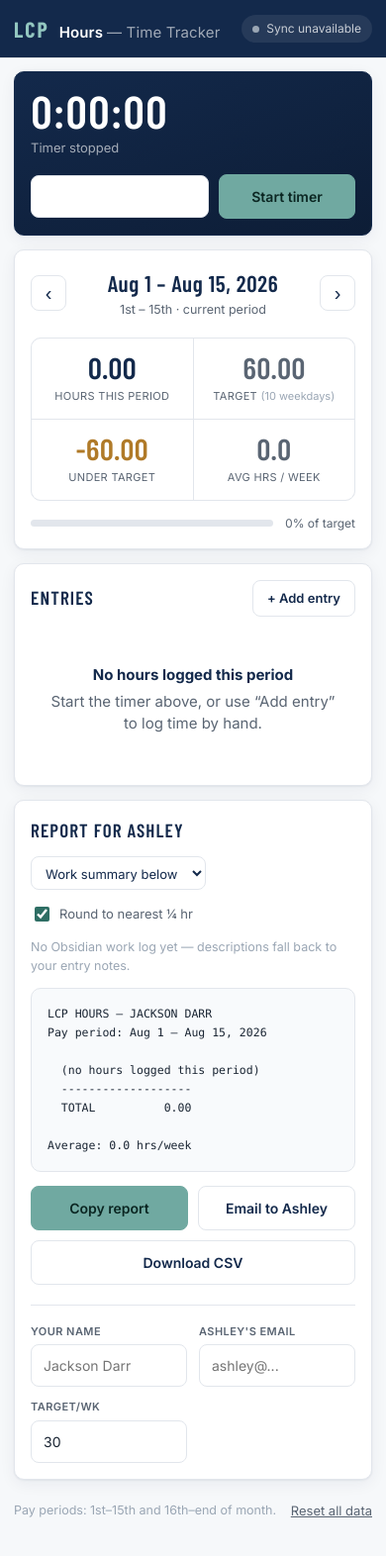
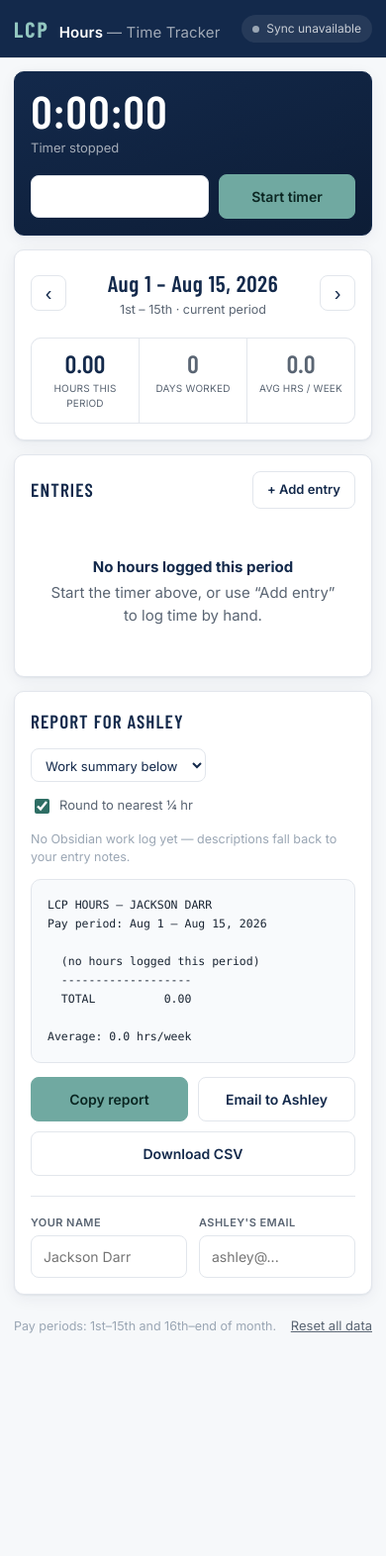
Before and after one commit to jd182-jpg/lcp-hours, a plain HTML site: page index.html in a window 390 px wide. Shown: the whole page at 99% size. After the commit the page ends 1398 px from the top, so only its background shows below. Drawn offline with nearby package versions, Linux system fonts and the light colour scheme.

Commit message:
Drop the target stat, and make the app installable on a phone
Payroll pays an estimate and trues up the next period, so an over/under target
number was noise. Replaced with days worked; removed the progress bar and the
target setting, including a dangling $('sTarget') write that would have thrown
on every incoming remote sync.

Adds a manifest, icons, and a service worker so the site installs to a home
screen and works with no signal. The worker is network-first: a timesheet
silently running stale cached code is worse than a slower load.

Co-Authored-By: Claude Opus 4.8 <noreply@anthropic.com>

```diff
--- a/app.js
+++ b/app.js
@@ -9,7 +9,7 @@
 const LS_KEY = 'lcp-hours-v1';
 const WL_KEY = 'lcp-worklog-v1';
 const DEFAULTS = {
-  name: '', email: '', targetPerWeek: 30, entries: [], timer: null,
+  name: '', email: '', entries: [], timer: null,
   detailMode: 'summary', updatedAt: 0
 };
 
@@ -96,16 +96,6 @@ function inPeriod(dateStr, p) {
   const d = parseYmd(dateStr);
   return d >= p.from && d <= p.to;
 }
-/** Weekdays (Mon–Fri) in a period — used to prorate the weekly target. */
-function weekdaysIn(p) {
-  let n = 0;
-  for (let d = new Date(p.from); d <= p.to; d.setDate(d.getDate() + 1)) {
-    const w = d.getDay();
-    if (w >= 1 && w <= 5) n++;
-  }
-  return n;
-}
-
 /* ------------------------------------------------------------- formatting */
 
 function hhmmss(ms) {
@@ -271,29 +261,12 @@ function renderPeriod() {
   $('periodSub').textContent = halfTxt + (isNow ? '  ·  current period' : '');
 
   const total = totalFor(p);
-  const wk = weekdaysIn(p);
-  const perDay = (Number(state.targetPerWeek) || 0) / 5;
-  const target = round2(wk * perDay);
-  const diff = round2(total - target);
-
   $('statTotal').textContent = total.toFixed(2);
-  $('statTarget').textContent = target.toFixed(2);
-  $('targetHint').textContent = `(${wk} weekdays)`;
-
-  const dEl = $('statDiff');
-  dEl.textContent = (diff >= 0 ? '+' : '') + diff.toFixed(2);
-  dEl.className = 'stat-num ' + (Math.abs(diff) < 0.005 ? 'muted' : diff > 0 ? 'pos' : 'neg');
-  $('diffLbl').textContent = diff >= 0 ? 'over target' : 'under target';
+  $('statDays').textContent = new Set(entriesFor(p).map(e => e.date)).size;
 
   // Average per week across the period's calendar length.
   const days = Math.round((p.to - p.from) / 86400000) + 1;
   $('statAvg').textContent = (total / (days / 7)).toFixed(1);
-
-  const pct = target > 0 ? (total / target) * 100 : 0;
-  const fill = $('barFill');
-  fill.style.width = Math.min(100, pct).toFixed(1) + '%';
-  fill.classList.toggle('over', pct > 100);
-  $('barPct').textContent = Math.round(pct) + '%';
 }
 
 function renderEntries() {
@@ -614,14 +587,13 @@ function wire() {
   };
   bind('sName', 'name', false);
   bind('sEmail', 'email', false);
-  bind('sTarget', 'targetPerWeek', true);
 
   $('btnWipe').addEventListener('click', () => {
     if (!confirm('Delete all logged hours and settings? This cannot be undone.')) return;
     state = Object.assign({}, DEFAULTS);
     viewPeriod = periodOf(new Date());
     save();
-    $('sName').value = ''; $('sEmail').value = ''; $('sTarget').value = state.targetPerWeek;
+    $('sName').value = ''; $('sEmail').value = '';
     render();
     toast('All data cleared');
   });
@@ -633,7 +605,6 @@ window.LCPApplyRemote = function (remote) {
   state = Object.assign({}, DEFAULTS, remote);
   $('sName').value = state.name || '';
   $('sEmail').value = state.email || '';
-  $('sTarget').value = state.targetPerWeek;
   try { localStorage.setItem(LS_KEY, JSON.stringify(state)); } catch (e) {}
   render();
 };
@@ -653,6 +624,14 @@ window.LCPSetSyncBadge = function (label, on) {
 wire();
 render();
 
+// Offline support, and what makes this installable as a phone app. Non-fatal if it fails.
+if ('serviceWorker' in navigator && location.protocol !== 'file:') {
+  window.addEventListener('load', () => {
+    navigator.serviceWorker.register('sw.js')
+      .catch(e => console.warn('Service worker not registered:', e));
+  });
+}
+
 // Load the optional sync layer last so the app works with or without it.
 (function () {
   const s = document.createElement('script');
--- a/index.html
+++ b/index.html
@@ -5,6 +5,12 @@
 <meta name="viewport" content="width=device-width, initial-scale=1">
 <meta name="theme-color" content="#13294B">
 <title>LCP Hours — Time Tracker</title>
+<link rel="manifest" href="manifest.json">
+<link rel="apple-touch-icon" href="icons/apple-touch-icon.png">
+<link rel="icon" href="icons/icon-192.png">
+<meta name="mobile-web-app-capable" content="yes">
+<meta name="apple-mobile-web-app-capable" content="yes">
+<meta name="apple-mobile-web-app-title" content="LCP Hours">
 <link rel="preconnect" href="https://fonts.googleapis.com">
 <link rel="preconnect" href="https://fonts.gstatic.com" crossorigin>
 <link href="https://fonts.googleapis.com/css2?family=Inter:wght@400;500;600;700&family=Barlow+Condensed:wght@500;600;700&display=swap" rel="stylesheet">
@@ -58,22 +64,13 @@
         <div class="stat-lbl">Hours this period</div>
       </div>
       <div class="stat">
-        <div class="stat-num muted" id="statTarget">0.00</div>
-        <div class="stat-lbl">Target <span class="tiny" id="targetHint"></span></div>
-      </div>
-      <div class="stat">
-        <div class="stat-num" id="statDiff">0.00</div>
-        <div class="stat-lbl" id="diffLbl">vs target</div>
+        <div class="stat-num muted" id="statDays">0</div>
+        <div class="stat-lbl">Days worked</div>
       </div>
       <div class="stat">
         <div class="stat-num muted" id="statAvg">0.0</div>
         <div class="stat-lbl">Avg hrs / week</div>
       </div>
-    </div>
-
-    <div class="bar-wrap">
-      <div class="bar"><div class="bar-fill" id="barFill"></div></div>
-      <div class="bar-legend"><span id="barPct">0%</span> of target</div>
     </div>
   </section>
 
@@ -144,10 +141,6 @@
         <label for="sEmail">Ashley's email</label>
         <input type="email" id="sEmail" class="in" placeholder="ashley@...">
       </div>
-      <div class="ff ff-sm">
-        <label for="sTarget">Target/wk</label>
-        <input type="number" id="sTarget" class="in" step="0.5" min="0" max="80">
-      </div>
     </div>
   </section>
 
--- a/styles.css
+++ b/styles.css
@@ -24,7 +24,8 @@ body{
   color:var(--ink);
   font:15px/1.5 'Inter',system-ui,-apple-system,sans-serif;
   -webkit-font-smoothing:antialiased;
-  padding-bottom:48px;
+  /* Extra inset keeps the footer clear of the iPhone home indicator when installed. */
+  padding-bottom:calc(48px + env(safe-area-inset-bottom,0px));
 }
 .wrap{max-width:920px;margin:0 auto;padding:0 20px}
 .hidden{display:none !important}
@@ -108,7 +109,7 @@ body{
 }
 .nav-btn:hover{border-color:var(--teal);color:var(--teal-dk);background:#F4F9F8}
 
-.stats{display:grid;grid-template-columns:repeat(4,1fr);gap:1px;background:var(--line);
+.stats{display:grid;grid-template-columns:repeat(3,1fr);gap:1px;background:var(--line);
   border:1px solid var(--line);border-radius:var(--r);overflow:hidden}
 .stat{background:#fff;padding:14px 12px;text-align:center}
 .stat-num{
@@ -116,16 +117,7 @@ body{
   color:var(--navy);font-variant-numeric:tabular-nums;
 }
 .stat-num.muted{color:var(--muted)}
-.stat-num.pos{color:var(--teal-dk)}
-.stat-num.neg{color:var(--amber)}
 .stat-lbl{font-size:11px;color:var(--muted);margin-top:5px;letter-spacing:.03em;text-transform:uppercase}
-.tiny{text-transform:none;letter-spacing:0;color:var(--muted-lt)}
-
-.bar-wrap{margin-top:14px;display:flex;align-items:center;gap:12px}
-.bar{flex:1;height:7px;background:var(--line);border-radius:999px;overflow:hidden}
-.bar-fill{height:100%;width:0;background:var(--teal);border-radius:999px;transition:width .3s ease}
-.bar-fill.over{background:var(--tlblue)}
-.bar-legend{font-size:12px;color:var(--muted);white-space:nowrap;font-variant-numeric:tabular-nums}
 
 /* ---------- add form ---------- */
 .add-form{
@@ -199,7 +191,10 @@ body{
   .timer-main{gap:16px}
   .timer-act{min-width:100%}
   .timer-act .btn{flex:1}
-  .stats{grid-template-columns:1fr 1fr}
+  .stats{grid-template-columns:repeat(3,1fr)}
+  .stat{padding:12px 6px}
+  .stat-num{font-size:25px}
+  .stat-lbl{font-size:10px;letter-spacing:.02em}
   .row-time{min-width:0;font-size:12px}
   .report{font-size:11.5px}
   .report-acts .btn{flex:1}
```
Also changed, not shown: sw.js (added, +57 -0 lines), icons/apple-touch-icon.png (added), icons/icon-1024.png (added), icons/icon-192.png (added), icons/icon-512.png (added), icons/icon-maskable-512.png (added), manifest.json (added), 1 other file.
